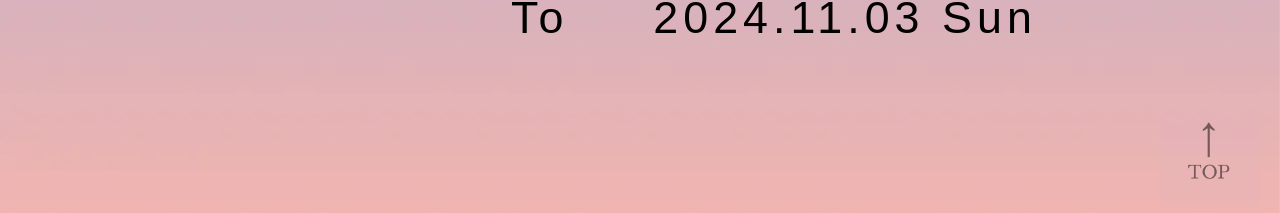
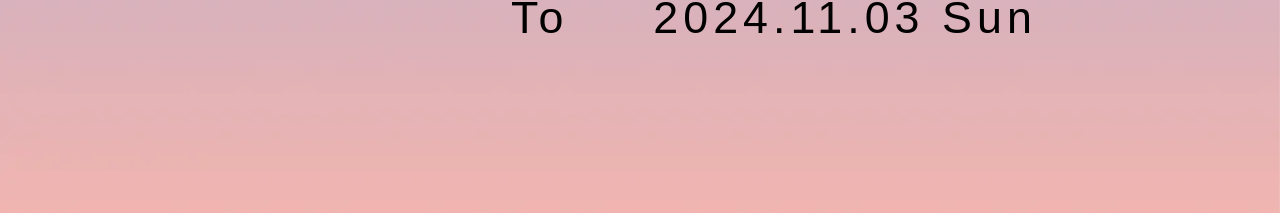
Before and after one commit to ynufes-tech/ynufes-tokiwa24, a Nuxt app: page / in a window 1280 px wide. Shown: the part 584-797 px from the top of the page. Built offline with nearby package versions, Linux system fonts and the light colour scheme; a web font is replaced by a local one.

Commit message:
レイアウトからいったんフローティングボタンを削除

```diff
--- a/layouts/default.vue
+++ b/layouts/default.vue
@@ -59,8 +59,7 @@ onMounted(() => {
         ></div>
       </div>
     </div>
-    <FloatingButton />
-
+    <!-- <FloatingButton /> -->
   </div>
 </template>
 <style lang="scss" scoped>
```
